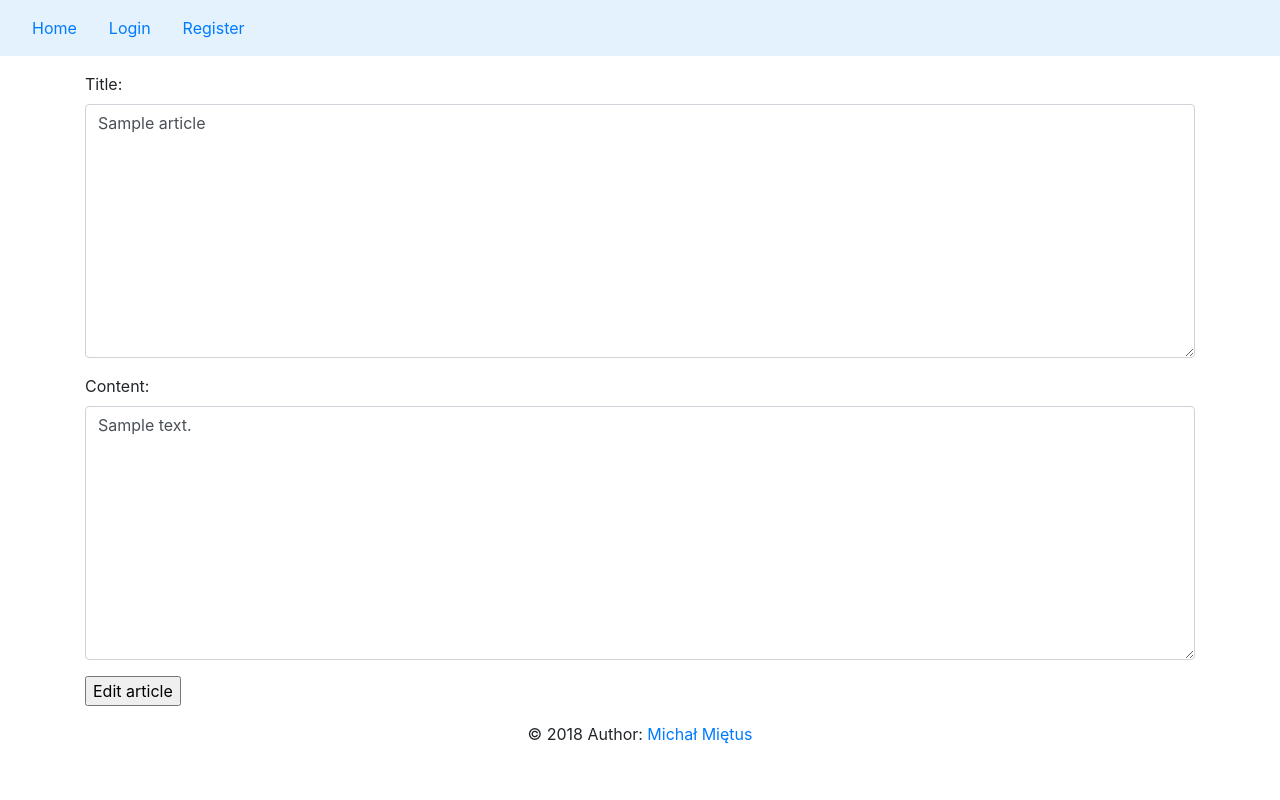
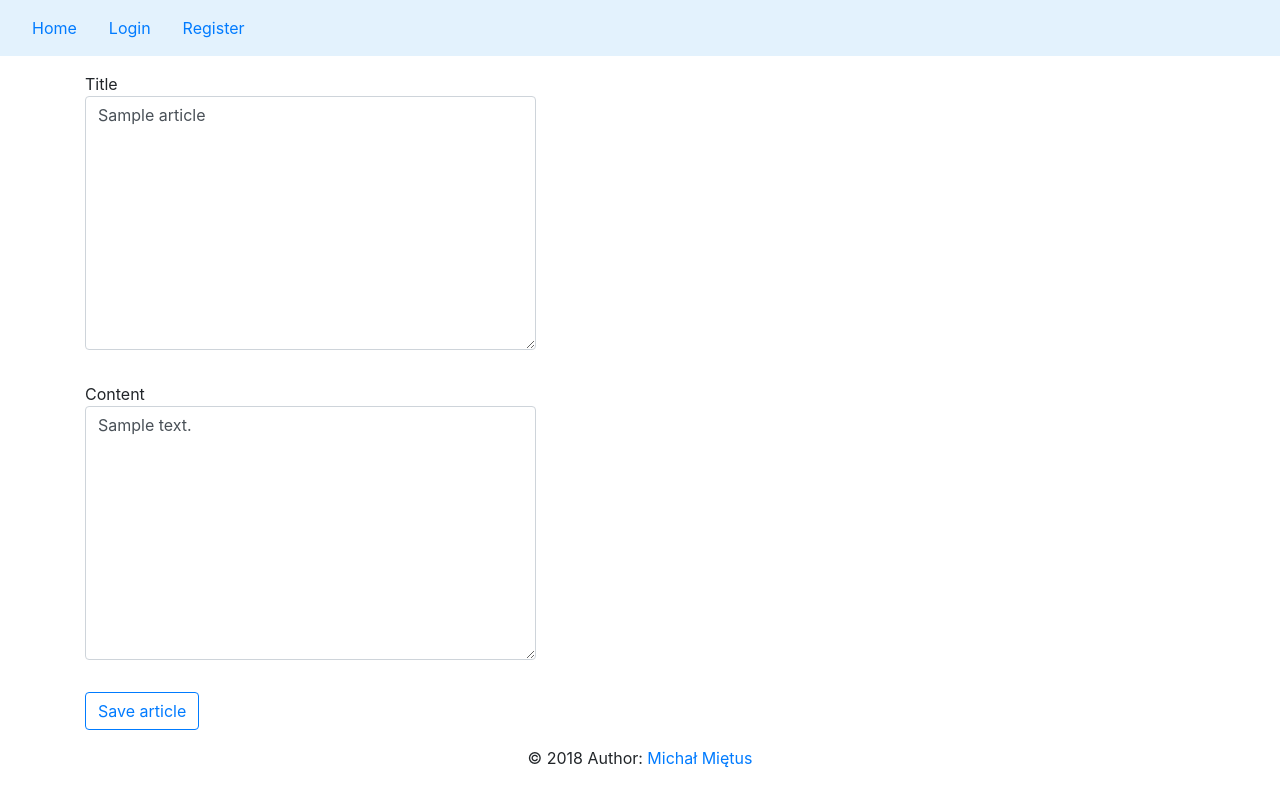
Before and after one commit to goodude123/Blog, a Django app: page /article/edit/1/ in a window 1280 px wide. Run offline with Django 3.2, Linux system fonts and the light colour scheme; tables that the repository leaves empty hold one stand-in row (values such as "Sample post"); some libraries are stand-ins or nearby versions.

Commit message:
Removed old stylings, manually generated form.

```diff
--- a/cms/templates/cms/edit_article.html
+++ b/cms/templates/cms/edit_article.html
@@ -1,17 +1,21 @@
 {% extends 'base/base.html' %}
 
-
-{% block styles %}
-    {% load static %}
-    <link rel="stylesheet" type="text/css" href="{% static 'cms/styles/form_article_style.css' %}">
-{% endblock %}
 
 {% block title %}Edit article{% endblock %}
 
 {% block content %}
     <form action="{% url 'cms:edit_article' id_article=id_article %}" method="POST">
         {% csrf_token %}
-        {{ form.as_p }}
-        <input type="submit" value="Edit article">
+        {{ form.non_field_errors }}
+        {% for field in form %}
+            <div class="input-group mb-3">
+                <div class="form-group">
+                    {{ field.label }}
+                    {{ field }}
+                </div>
+            </div>
+            {{ field.errors }}
+        {% endfor %}
+        <button type="submit" class="btn btn-outline-primary">Save article</button>
     </form>
 {% endblock %}
```
